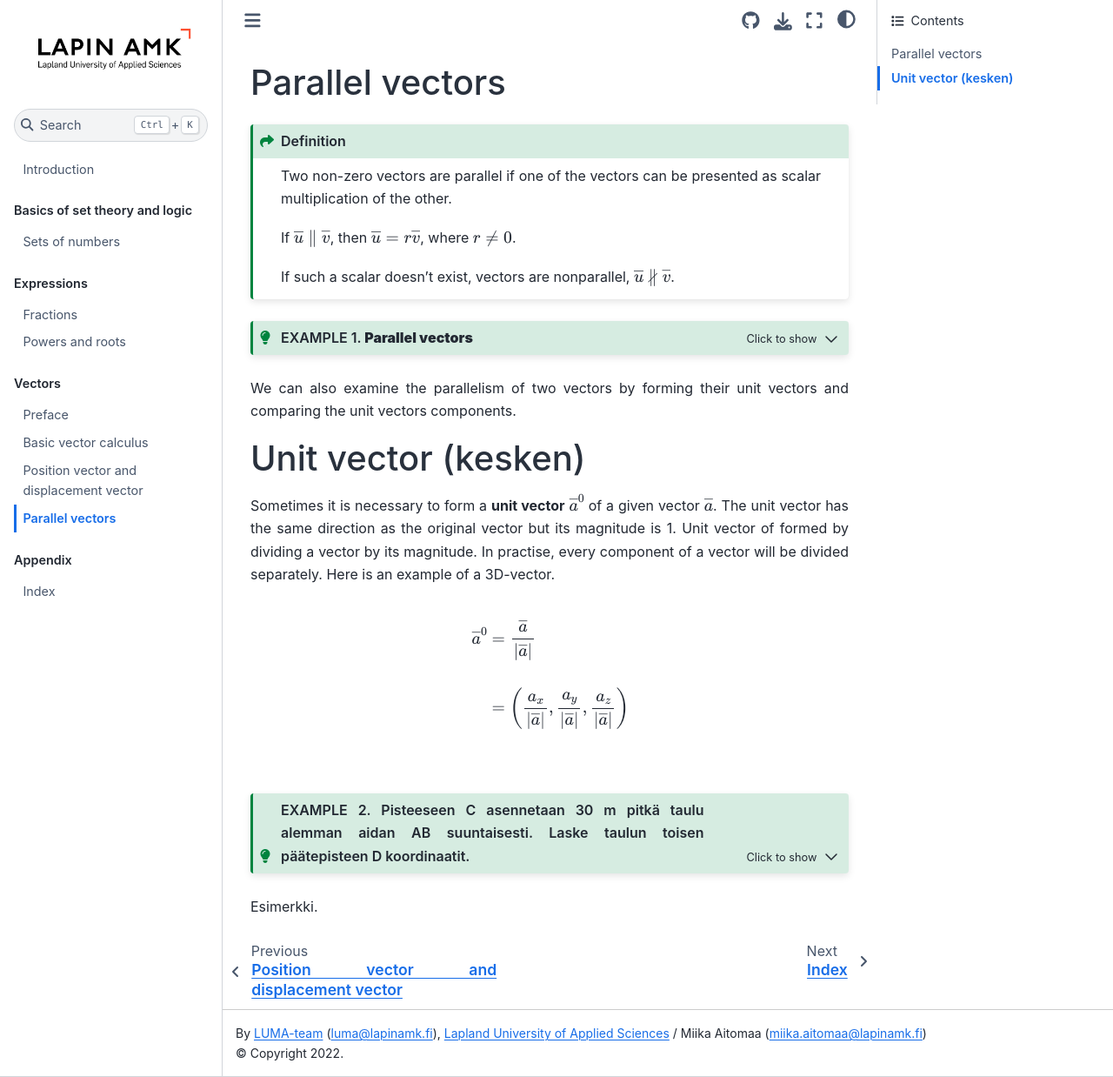
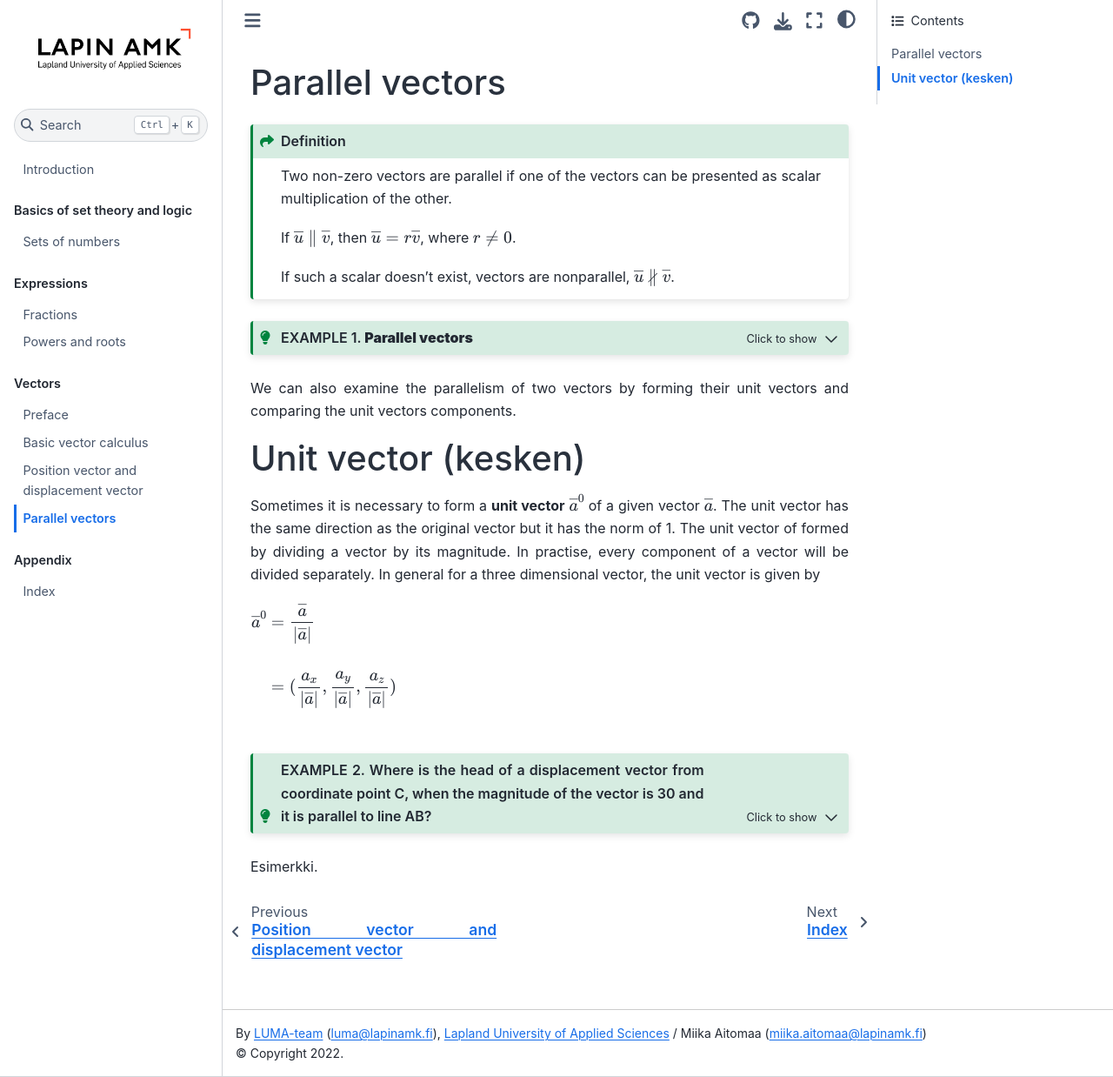
Before and after one commit to luma-lapinamk/miika-math, a Jupyter Book: the page built from notebooks/vector_parallel.md, in a window 1280 px wide and 1238 px high. Shown: the whole window at 87% size. Built offline with Jupyter Book 1.0.4 settings and Sphinx 7.4.7 and the Sphinx Book theme 1.1.4, drawn with Linux system fonts in a browser that asks for light colours.

Commit message:
Updated content

```diff
--- a/notebooks/vector_parallel.md
+++ b/notebooks/vector_parallel.md
@@ -32,29 +32,39 @@
 
 # Unit vector (kesken)
 
-Sometimes it is necessary to form a **{index}`unit vector`** $\overline{a}^0$ of a given vector $\overline{a}$. The unit vector has the same direction as the original vector but its magnitude is 1. Unit vector of formed by dividing a vector by its magnitude. In practise, every component of a vector will be divided separately. Here is an example of a 3D-vector.
+Sometimes it is necessary to form a **{index}`unit vector`** $\overline{a}^0$ of a given vector $\overline{a}$. The unit vector has the same direction as the original vector but it has the norm of 1. The unit vector of formed by dividing a vector by its magnitude. In practise, every component of a vector will be divided separately. In general for a three dimensional vector, the unit vector is given by
 
-$$\begin{align}\overline{a}^0 & =\frac{\overline{a}}{\left|\overline{a}\right|} \\ \\
-& =\left(\frac{a_x}{\left|\overline{a}\right|},\frac{a_y}{\left|\overline{a}\right|},\frac{a_z}{\left|\overline{a}\right|}\right) \\ \\
-\end{align}$$
+$\begin{align}\overline{a}^0 & =\frac{\overline{a}}{|\overline{a}|} \\ \\
+& =(\frac{a_x}{|\overline{a}|},\frac{a_y}{|\overline{a}|},\frac{a_z}{|\overline{a}|}) \\ \\
+\end{align}$
 
-:::{admonition} EXAMPLE 2. Pisteeseen C asennetaan 30 m pitkä taulu alemman aidan AB suuntaisesti. Laske taulun toisen päätepisteen D koordinaatit.
+:::{admonition} EXAMPLE 2. Where is the head of a displacement vector from coordinate point C, when the magnitude of the vector is 30 and it is parallel to line AB?
 :class: tip, dropdown
 Kuva 1. 23 Esimerkki yksikkövektorin hyödyntämisestä
 
 Huom! Pisteen C koordinaatteihin ei saa suoraan lisätä arvoa 30. Tämä veisi pisteen D väärään suuntaan suoraan koilliseen.
-Muodostetaan ensin vektori \overline{AB}=\overline{OB}-\overline{OA}=\left(400,140\right)-\left(40,100\right)=\left(360,40\right). Jotta pisteestä C päästään 30 m vektorin \overline{AB} suuntaisesti, muodostetaan ensin vektorin \overline{AB} yksikkövektori.
-{\overline{AB}}^0=\frac{\overline{AB}}{\left|\overline{AB}\right|}=\frac{\left(360,\ 40\right)}{\sqrt{{360}^2+{20}^2}}=\frac{\left(360,\ 40\right)}{40\sqrt{82}}
-\ \ \ \ \ \ \ \ \ =\left(\frac{360}{40\sqrt{82}},\ \frac{40}{40\sqrt{82}}\right)=\left(\frac{9}{\sqrt{82}},\ \frac{1}{\sqrt{82}}\right)
-\ \ \ \ \ \ \ \ \ =\left(0.993\ldots,0.110\ldots\right)
+
+Muodostetaan ensin vektori $\overline{AB}=\overline{OB}-\overline{OA}=(400,140)-(40,100)=(360,40)$.
+
+Jotta pisteestä C päästään 30 m vektorin $\overline{AB}$ suuntaisesti, muodostetaan ensin vektorin $\overline{AB}$ yksikkövektori.
+
+$\begin{align}\{\overline{AB}}^0&=\frac{\overline{AB}}{|\overline{AB}|}=\frac{(360,40)}{\sqrt{{360}^2+{20}^2}}=\frac{(360,40)}{40\sqrt{82}} \\
+& =(\frac{360}{40\sqrt{82}},\frac{40}{40\sqrt{82}})=(\frac{9}{\sqrt{82}},\frac{1}{\sqrt{82}}) \\
+& =(0.993\ldots,0.110\ldots)\end{align}$
 
 Seuraavaksi kerrotaan yksikkövektori pituudella 30, jotta saadaan siirtymävektori pisteiden C ja D välille.
-\overline{CD}=30\bullet{\overline{AB}}^0=30\bullet\left(\frac{9}{\sqrt{82}},\ \frac{1}{\sqrt{82}}\right)=\left(\frac{270}{\sqrt{82}},\ \frac{30}{\sqrt{82}}\right)
+$ \overline{CD}=30\bullet{\overline{AB}}^0=30\bullet(\frac{9}{\sqrt{82}}$
 
-Täten paikkavektori \overline{OD}=\overline{OC}+\overline{CD}=\left(40,130\right)+\left(\frac{270}{\sqrt{82}},\ \frac{30}{\sqrt{82}}\right)
-\ \ \ \ \ \ \ \ \ \ \ \ \ \ \ \ \ \ =\left(69.816\ldots,133.312\ldots\right)\approx\left(70,133\right) eli piste D = (70, 133).
+$\frac{1}{\sqrt{82}})=(\frac{270}{\sqrt{82}}$
+
+$\frac{30}{\sqrt{82}})$
+
+Täten paikkavektori $\overline{OD}=\overline{OC}+\overline{CD}=(40,130)+(\frac{270}{\sqrt{82}}$
+
+$\frac{30}{\sqrt{82}})$
+
+$=(69.816\ldots,133.312\ldots)\approx(70,133)$ eli piste D = (70, 133).
 
 :::
 
-
 Esimerkki.
```
